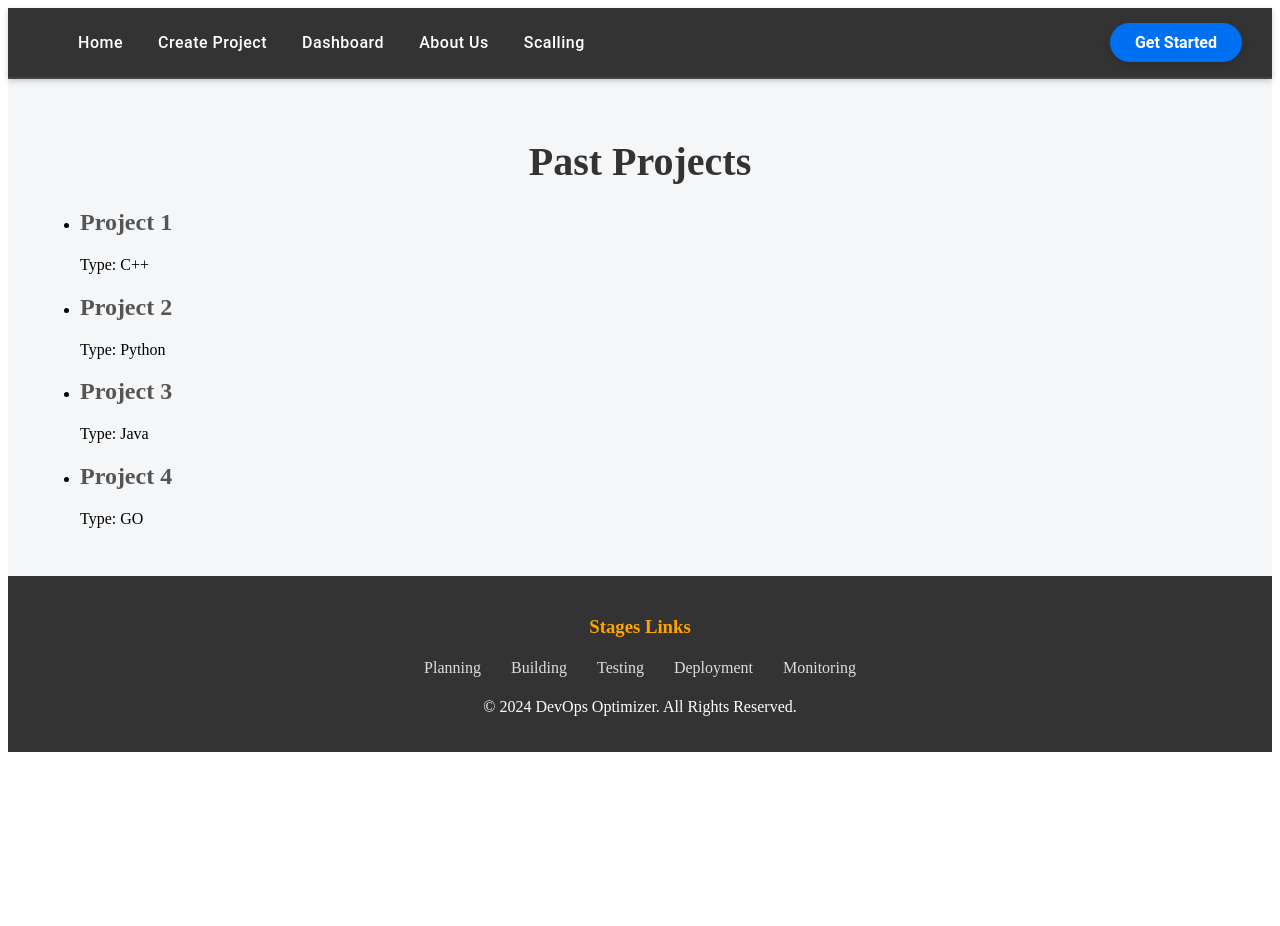
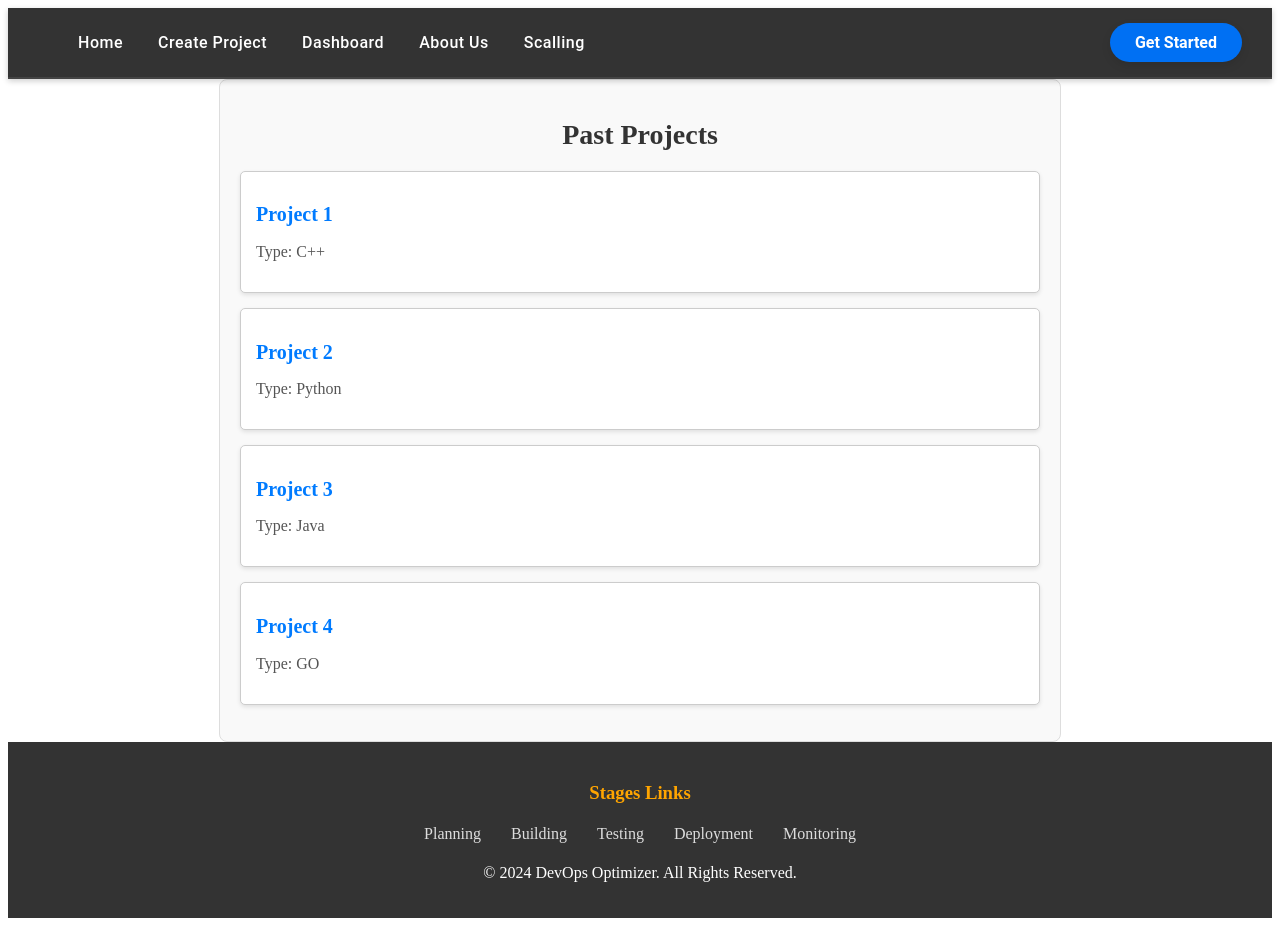
Before and after one commit to Mayawaleed/Automated-Devops-Pipeline, a Next.js app: page /dashboard in a window 1280 px wide. Before the commit the page ends 800 px from the top, so only its background shows below. Built offline with nearby package versions, Linux system fonts and the light colour scheme.

Commit message:
dashborad

```diff
--- a/src/styles/Dashboard.module.css
+++ b/src/styles/Dashboard.module.css
@@ -1,31 +1,48 @@
+/* src/styles/Dashboard.module.css */
+
 .container {
-    padding: 2rem;
-    background-color: #f4f6f8;
+  max-width: 800px;
+  margin: 0 auto;
+  padding: 20px;
+  background-color: #f9f9f9;
+  border: 1px solid #ddd;
+  border-radius: 8px;
 }
 
 .title {
-    font-size: 2.5rem;
+  text-align: center;
+  font-size: 28px;
+  font-weight: bold;
+  margin-bottom: 20px;
   color: #333;
-    margin-bottom: 1.5rem;
 }
 
-  .sections {
-    display: flex;
-    gap: 1.5rem;
-    flex-wrap: wrap;
+.projectList {
+  list-style-type: none;
+  padding: 0;
 }
 
-  .card {
-    flex: 1;
-    min-width: 280px;
-    background-color: #ffffff;
-    padding: 1.5rem;
-    border-radius: 8px;
-    box-shadow: 0 4px 8px rgba(0, 0, 0, 0.1);
+.projectItem {
+  padding: 15px;
+  margin-bottom: 15px;
+  background-color: #fff;
+  border: 1px solid #ccc;
+  border-radius: 5px;
+  box-shadow: 0 2px 4px rgba(0, 0, 0, 0.1);
 }
 
-  .card h2 {
-    font-size: 1.5rem;
-    margin-bottom: 0.5rem;
-    color: #0070f3;
+.projectItem:hover {
+  background-color: #f1f1f1;
 }
+
+.projectName {
+  font-size: 20px;
+  font-weight: bold;
+  color: #007bff;
+}
+
+.projectType {
+  font-size: 16px;
+  color: #555;
+  margin-top: 5px;
+}
```
Lines whose indentation alone changed are shown as unchanged.
